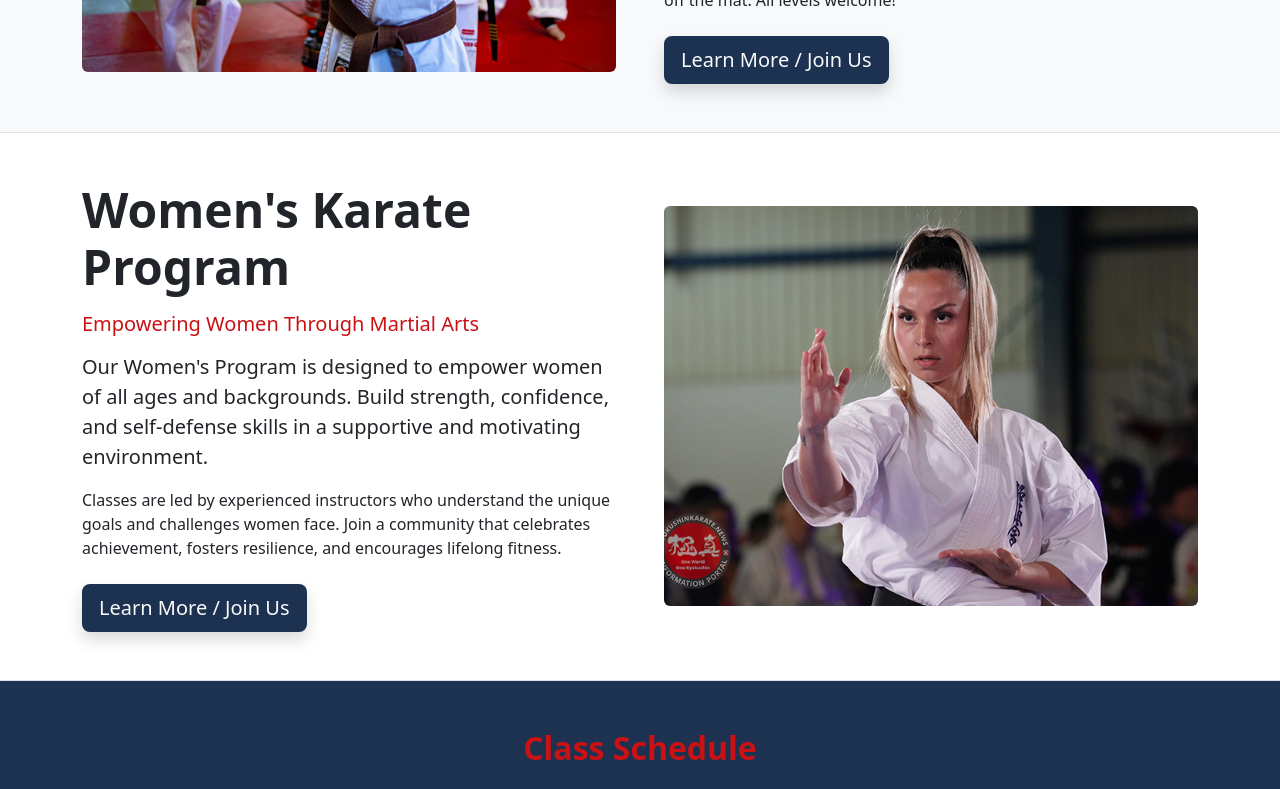
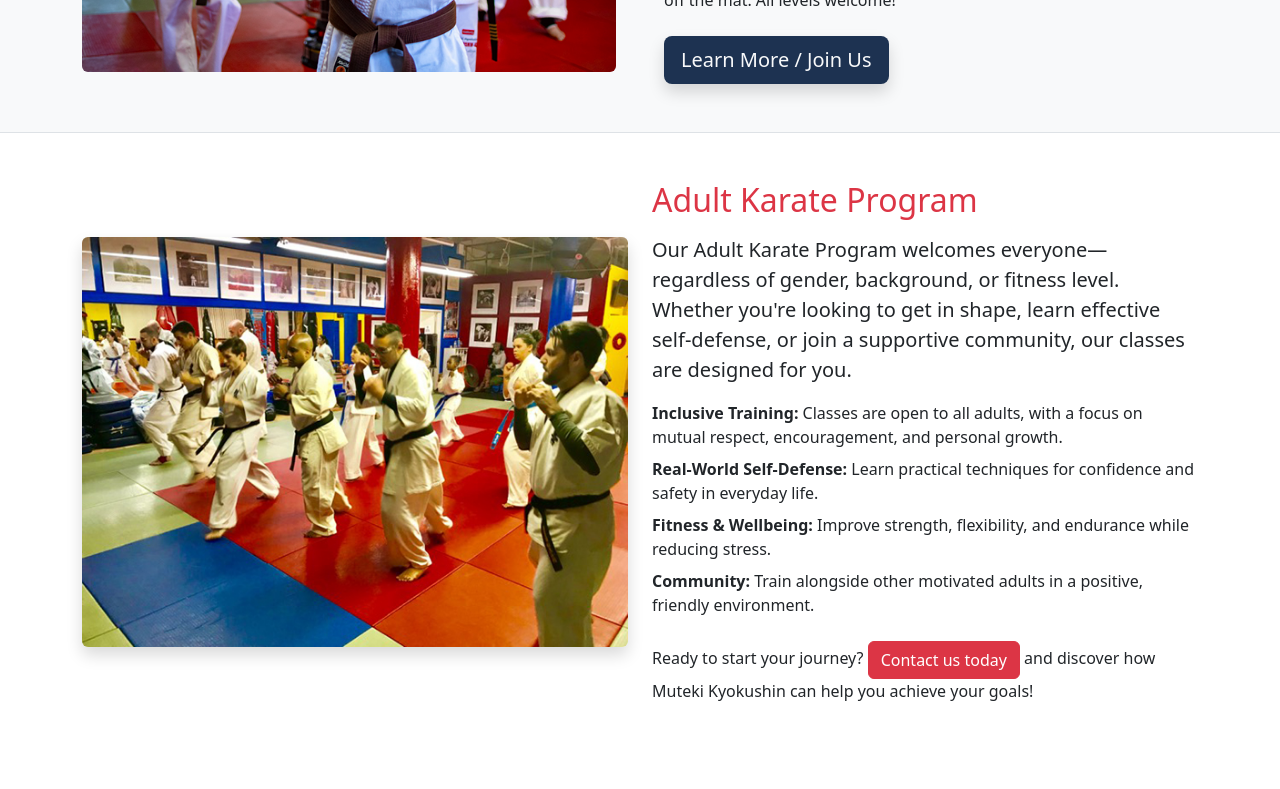
Before and after one commit to sjvarnum/website-mutekikyokushin, a React (Vite) app: page / in a window 1280 px wide. Shown: the part 3640-4429 px from the top of the page. Built offline with nearby package versions, Linux system fonts and the light colour scheme.

Commit message:
feat: add adult program components and navigation with React Router setup
- update nav bar

```diff
--- a/src/App.tsx
+++ b/src/App.tsx
@@ -13,6 +13,7 @@ import ContactForm from "./components/Contact/ContactForm";
 import Footer from "./components/Footer/Footer";
 import { BrowserRouter as Router, Routes, Route } from "react-router-dom";
 import KaratePage from "./pages/KaratePage";
+import AdultProgram from "./components/AdultProgram/AdultProgram";
 import KidsKaratePage from "./pages/KidsKaratePage";
 import WomensKaratePage from "./pages/WomensKaratePage";
 import ScrollToAnchor from "./components/ScrollToAnchor";
@@ -76,6 +77,7 @@ function App() {
                 ]}
               />
               <KidsProgram />
+              <AdultProgram />
               <WomensProgram />
               <Schedule />
               <ContactForm />
--- /dev/null
+++ b/src/components/AdultProgram/AdultProgram.tsx
@@ -0,0 +1,34 @@
+import React from "react";
+import adultsImg from "../../assets/adults.jpg";
+
+const AdultProgram: React.FC = () => (
+  <section id="adults" className="adult-program container py-5">
+    <div className="row align-items-center">
+      <div className="col-md-6 mb-4 mb-md-0">
+        <img
+          src={adultsImg}
+          className="img-fluid adult-program__img rounded shadow"
+          alt="Adults training together at Muteki Kyokushin Karate"
+          loading="lazy"
+        />
+      </div>
+      <div className="col-md-6">
+        <h2 className="adult-program__title mb-3 text-danger">Adult Karate Program</h2>
+        <p className="adult-program__desc lead">
+          Our Adult Karate Program welcomes everyone—regardless of gender, background, or fitness level. Whether you're looking to get in shape, learn effective self-defense, or join a supportive community, our classes are designed for you.
+        </p>
+        <ul className="adult-program__features list-unstyled mb-4">
+          <li className="mb-2"><strong>Inclusive Training:</strong> Classes are open to all adults, with a focus on mutual respect, encouragement, and personal growth.</li>
+          <li className="mb-2"><strong>Real-World Self-Defense:</strong> Learn practical techniques for confidence and safety in everyday life.</li>
+          <li className="mb-2"><strong>Fitness & Wellbeing:</strong> Improve strength, flexibility, and endurance while reducing stress.</li>
+          <li className="mb-2"><strong>Community:</strong> Train alongside other motivated adults in a positive, friendly environment.</li>
+        </ul>
+        <p className="adult-program__cta mb-0">
+          Ready to start your journey? <a href="#contact" className="btn btn-danger adult-program__btn">Contact us today</a> and discover how Muteki Kyokushin can help you achieve your goals!
+        </p>
+      </div>
+    </div>
+  </section>
+);
+
+export default AdultProgram;
--- a/src/components/Navigation/Navigation.tsx
+++ b/src/components/Navigation/Navigation.tsx
@@ -44,6 +44,7 @@ const Navigation: React.FC = () => (
   <ul className="dropdown-menu" aria-labelledby="programsDropdown">
     <li><a className="dropdown-item" href="/#kids">Kids Program</a></li>
     <li><a className="dropdown-item" href="/#adults">Adult Program</a></li>
+    <li><a className="dropdown-item" href="/#womens">Women's Program</a></li>
   </ul>
 </li>
 
--- a/src/components/WomensProgram/WomensProgram.tsx
+++ b/src/components/WomensProgram/WomensProgram.tsx
@@ -3,7 +3,7 @@ import { Link } from "react-router-dom";
 import womenImg from "../../assets/women.jpg";
 
 const WomensProgram: React.FC = () => (
-  <section id="adults" className="womens-program-section bg-white py-5 border-bottom">
+  <section id="womens" className="womens-program-section bg-white py-5 border-bottom">
     <div className="container">
       <div className="row align-items-center g-5 flex-lg-row-reverse flex-column">
         {/* Right Column (desktop): Image Placeholder */}
```
Also changed, not shown: src/assets/adults.jpg (added).
